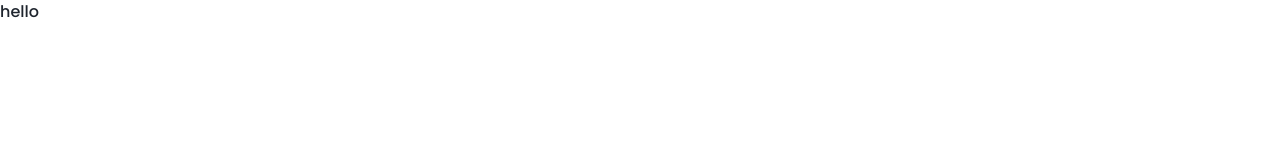
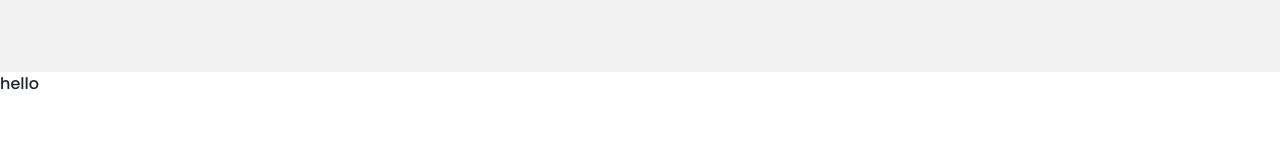
Before and after one commit to loanTranduy/biogen-home-test, a React (Create React App) app: page / in a window 1280 px wide. Shown: the top 160 px of the page. Built offline with nearby package versions, Linux system fonts and the light colour scheme.

Commit message:
Header.tsx

```diff
--- a/src/App.tsx
+++ b/src/App.tsx
@@ -1,6 +1,8 @@
+import { Header } from './components/Header'
 
 const App = () => (
     <>
+        <Header/>
         <div>hello</div>
     </>
     )
--- /dev/null
+++ b/src/components/Header.tsx
@@ -0,0 +1,12 @@
+import styled from "styled-components";
+import { backgroundColors } from "../styles/colors";
+import { media } from "../styles/mediaqueries";
+
+export const Header= styled.header`
+height: 64px;
+width: 100vw;
+background: ${backgroundColors.secondary};
+${media.lg`
+    height: 72px;
+`}
+`
```
